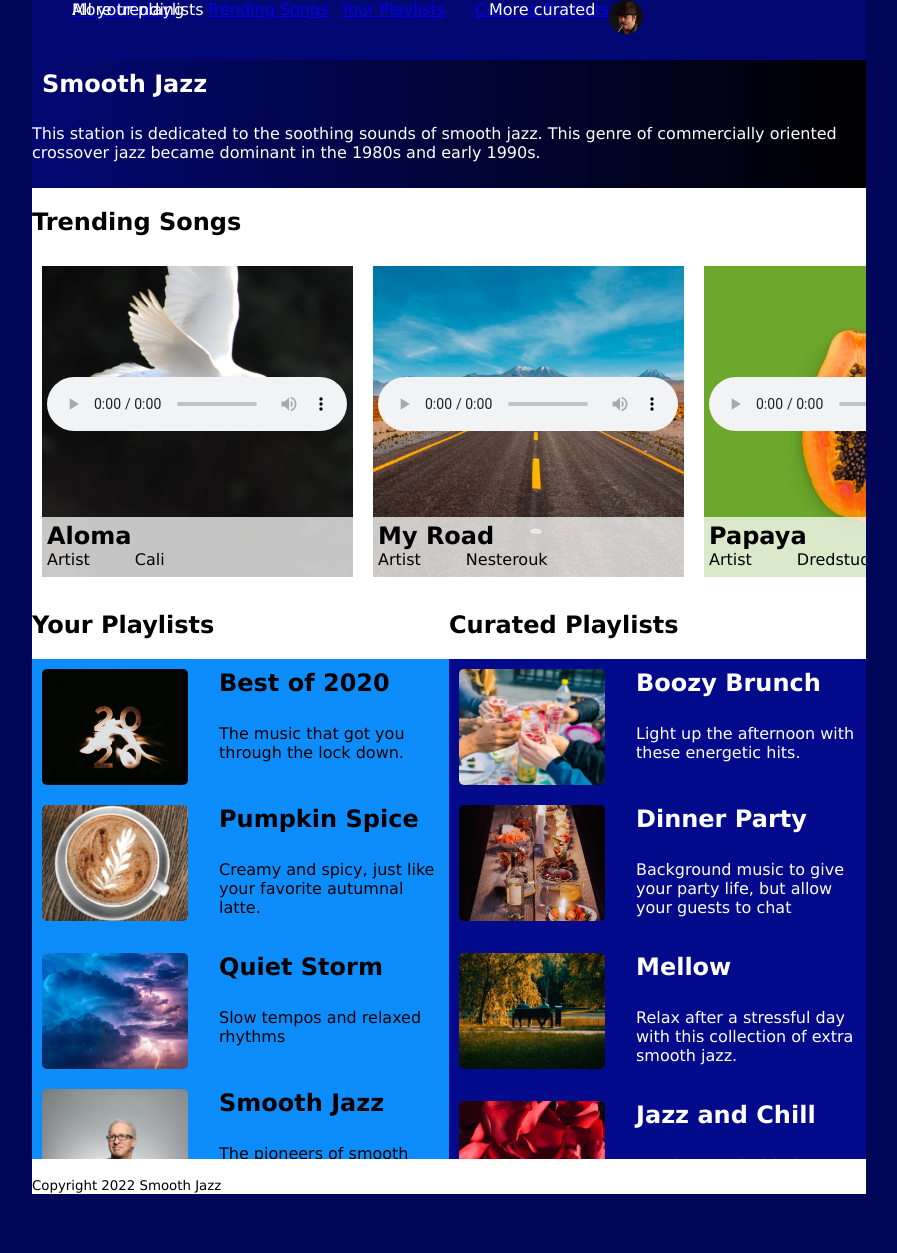
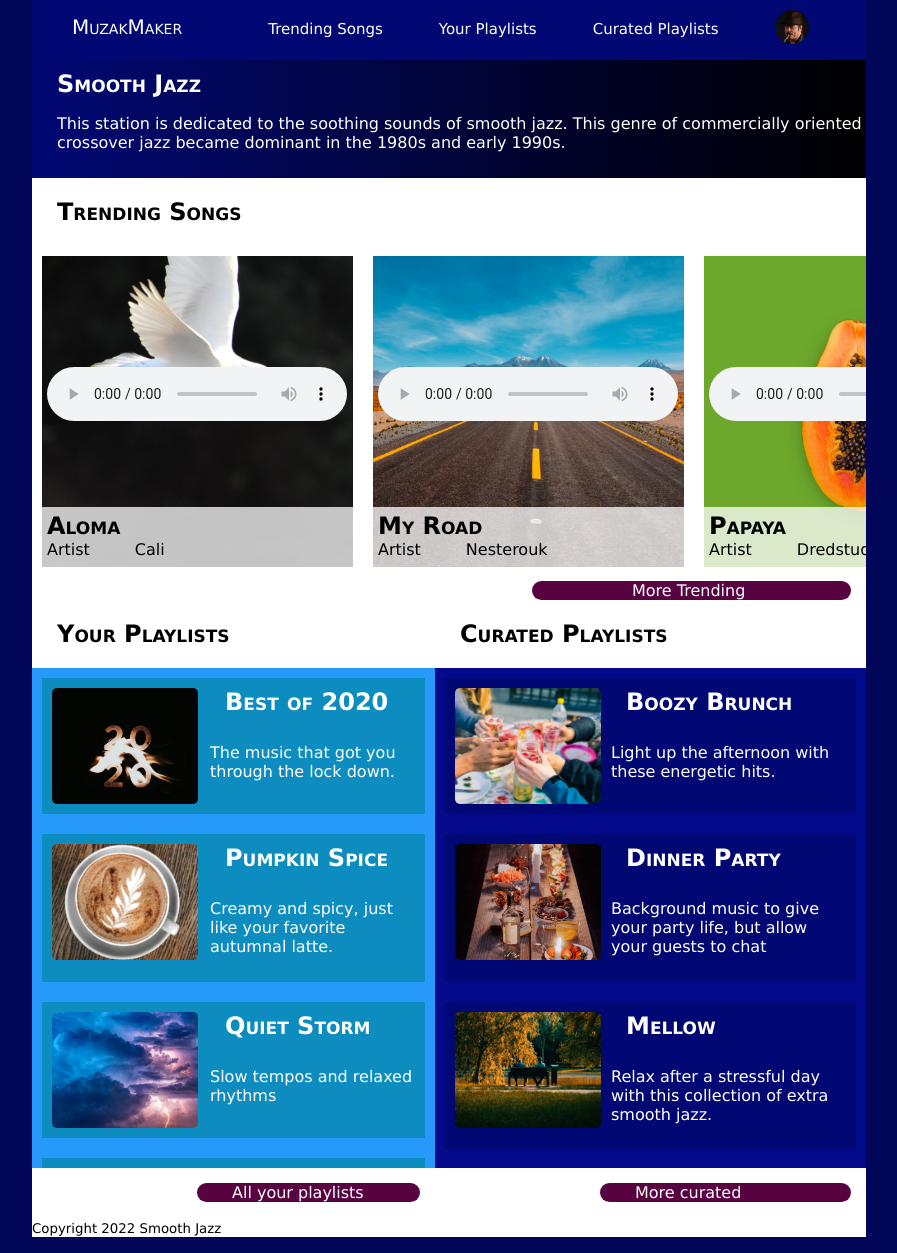
Before and after one commit to BigGoober/Streaming-Media, a plain HTML site: page index.html in a window 1280 px wide. Shown: the whole page, without its empty margins (191-1088 px from the left). Before the commit the page ends 1210 px from the top, so only its background shows below. Drawn offline with Linux system fonts and the light colour scheme.

Commit message:
html & css

```diff
--- a/index.html
+++ b/index.html
@@ -92,9 +92,7 @@
                         </audio>
                     </section>
                 </div>
-                <ul>
-                    <li><a>More trending</a></li>
-                </ul>
+                <a>More Trending</a>
             </section>
             <section id="all-lists">
                 <section id="playlists">
@@ -126,9 +124,7 @@
                             <p>Background music to keep you going while you study</p>
                         </section>
                     </div>
-                    <ul>
-                        <li><a>All your playlists</a></li>
-                    </ul>
+                        <a>All your playlists</a>
                 </section>
                 <section id="curated">
                     <h2>Curated Playlists</h2>
@@ -159,9 +155,7 @@
                             <p>The greatest collection of your sax favorites.</p>
                         </section>
                     </div>
-                    <ul>
-                        <li><a>More curated</a></li>
-                    </ul>
+                        <a>More curated</a>
                 </section>
             </section>
         </main>
--- a/style.css
+++ b/style.css
@@ -22,9 +22,16 @@ li {
 nav {
     background-color: #020873;
 }
+nav a{
+    color: white;
+}
 main {
     margin-top: 0;
     padding-top: 0;
+}
+h2 {
+    font-variant: small-caps;
+    margin-left: 25px;
 }
 #smooth-jazz {
     background-image: linear-gradient(90deg,#020873, black);
@@ -34,11 +41,13 @@ main {
 }
 #smooth-jazz p {
     color: white;
+    margin-left: 25px;
 }
 #smooth-jazz h2 {
     color: white;
     margin: 0;
-    padding: 10px;
+    margin-left: 25px;
+    padding-top: 10px;
 }
 label {
     cursor: pointer;
@@ -106,16 +115,54 @@ input:checked ~ label:not(.steps) span:before, input:checked ~ label:not(.steps)
     height: 50px;
     width: 350px;
 }
+.scroll h2 {
+    margin-left: 0;
+}
+#trending a {
+    display: flex;
+    margin-left: 165px;
+    margin-right: 15px;
+    padding-left: 40px;
+    border-radius: 10px;
+    text-align: center;
+    background-color: #590242;
+    color: white;
+}
+#playlists a {
+    display: flex;
+    margin-top: 15px;
+    margin-left: 165px;
+    margin-right: 15px;
+    padding-left: 35px;
+    border-radius: 10px;
+    text-align: center;
+    background-color: #590242;
+    color: white;
+}
+#curated a {
+    display: flex;
+    margin-top: 15px;
+    margin-left: 165px;
+    margin-right: 15px;
+    padding-left: 35px;
+    border-radius: 10px;
+    text-align: center;
+    background-color: #590242;
+    color: white;
+}
 #scroll-2 {
     display: grid;
     grid-template-columns: repeat(5, 1fr);
     overflow-x: auto;
     overflow-y: hidden;
-    background-color:#0D8DFB;
+    background-color:#2699FB;
 }
 #scroll-2 section {
     margin: 10px;
     position: relative;
+    color: white;
+    background-color:#0D8DBF;
+    padding: 10px;
 }
 #scroll-3 {
     display: grid;
@@ -128,6 +175,8 @@ input:checked ~ label:not(.steps) span:before, input:checked ~ label:not(.steps)
     margin: 10px;
     position: relative;
     color: white;
+    background-color: #020873;
+    padding: 10px;
 }
 div h2 {
     margin-top: 0;
@@ -157,7 +206,7 @@ audio {
     background-color: #030A8C;
 }
 #trending ::-webkit-scrollbar {
-    width: 15px;
+    width: 50%;
     color:#020659;
 }
 #trending ::-webkit-scrollbar-thumb:hover {
@@ -168,15 +217,40 @@ audio {
         width: 834px;
         margin: 0 auto;
     }
-    ul {
+    nav ul {
         overflow: visible;
         position: absolute;
-        top: 0;
-        display: grid;
-        grid-template-columns: 1fr 1fr 1fr 1fr 1fr;
+        top: 10px;
+        display: flex;
+    }
+    nav li {
+        margin-left: 28px;
+        margin-right: 28px;
+        font-size: 15px;
+        padding-top: 10px;
+    }
+    nav a {
+        text-decoration: none;
+    }
+    nav li:first-child {
+        font-variant: small-caps;
+        padding-right: 30px;
+        margin-left: 0;
+        font-size: 20px;
+        padding-top: 5px;
+    }
+    nav li:last-child {
+        padding-top: 0px;
+    }
+    nav a:hover {
+        color: #590242;
     }
     label span, input {
         display: none;
+    }
+    #trending a {
+        margin-left: 500px;
+        padding-left: 100px;
     }
     #all-lists {
         display: grid;
@@ -197,12 +271,13 @@ audio {
         grid-row: 1/2;
         margin-top: 0;
         padding-top: 55px;
+        padding-left: 10px;
     }
     #scroll-2 h2 {
         margin-bottom: 0;
         padding-bottom: 0;
         height: 80px;
-        width: 220px;
+        width: 190px;
         grid-column: 2/3;
         grid-row: 1/2;
     }
@@ -221,6 +296,7 @@ audio {
         grid-row: 1/2;
         margin-top: 0;
         padding-top: 55px;
+        padding-left: 10px;
     }
     #scroll-3 h2 {
         margin-bottom: 0;
```
Also changed, not shown: 14 other files.
